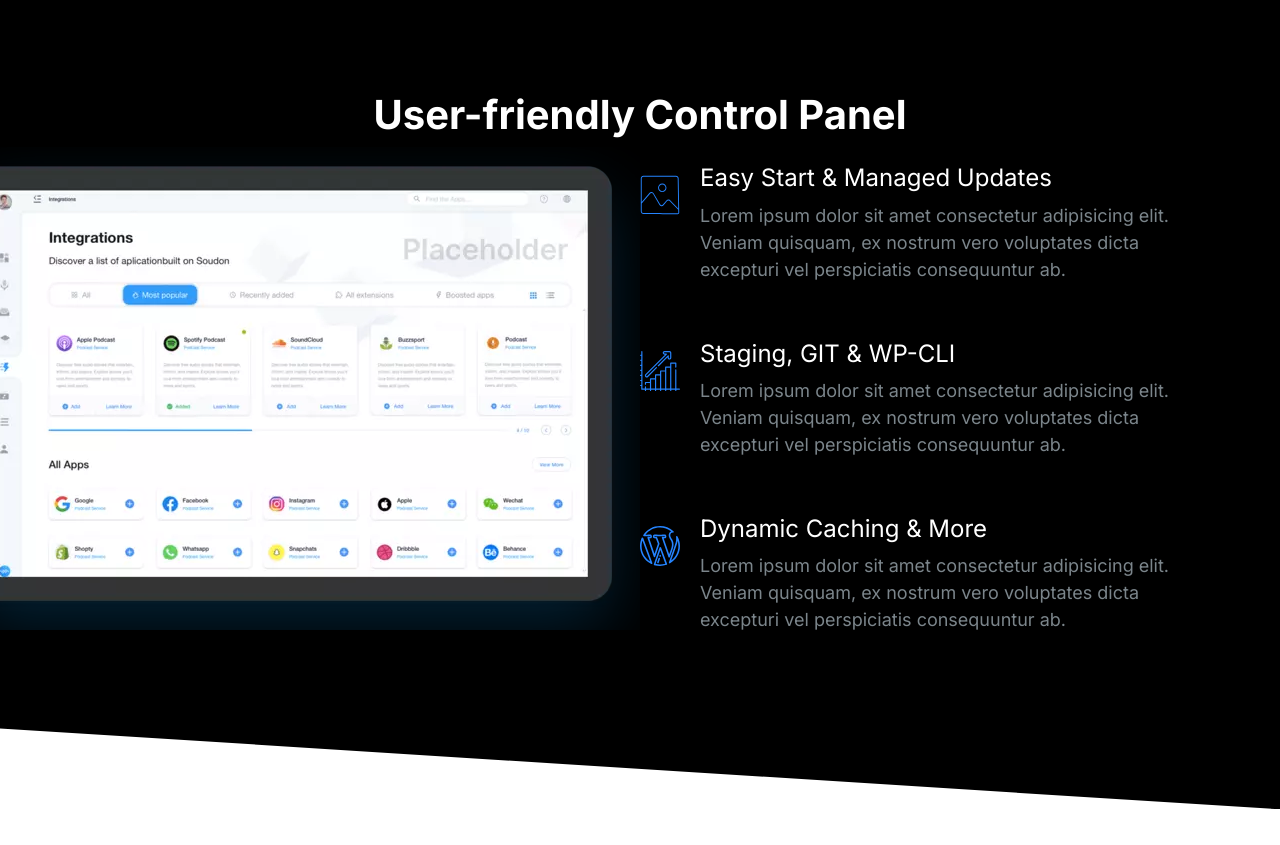
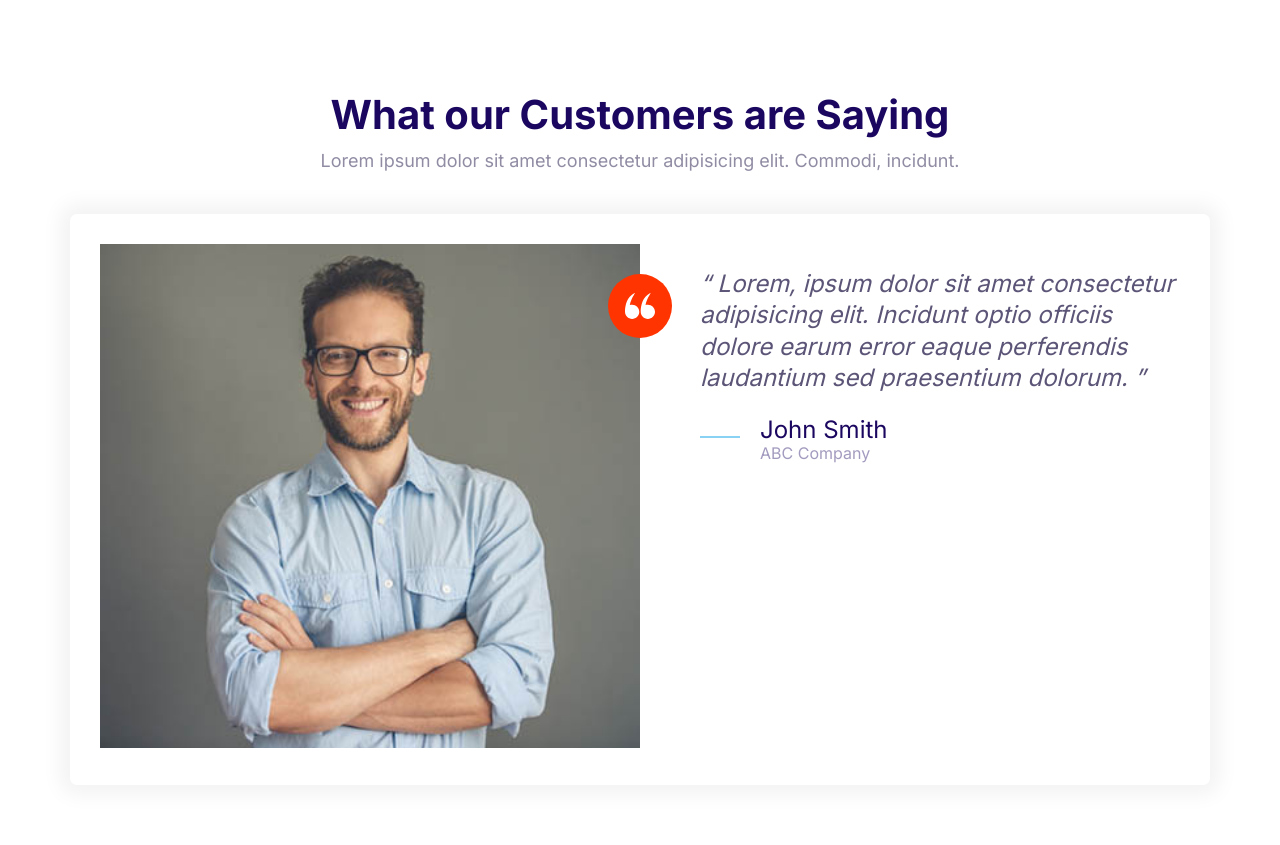
Before and after one commit to yuyilee/code_with_mosh_moshify, a plain HTML site: page index.html in a window 1280 px wide. Before the commit the page ends 809 px from the top, so only its background shows below. Drawn offline with Linux system fonts and the light colour scheme.

Commit message:
Create Testimonials Section

```diff
--- a/css/styles.css
+++ b/css/styles.css
@@ -617,6 +617,7 @@ a {
 
 .block__header {
   text-align: center;
+  margin-bottom: 4rem;
 }
 
 .block__heading {
--- a/index.html
+++ b/index.html
@@ -13,73 +13,50 @@
     <link rel="stylesheet" href="css/styles.css" />
   </head>
   <body>
-    <section class="block block--dark block--skewed-right block-showcase">
+    <section class="block">
       <header class="block__header">
-        <h2>User-friendly Control Panel</h2>
+        <h2>What our Customers are Saying</h2>
+        <p>
+          Lorem ipsum dolor sit amet consectetur adipisicing elit. Commodi,
+          incidunt.
+        </p>
       </header>
-      <div class="container grid grid--1x2">
-        <picture class="block-showcase__image">
-          <source
-            type="image/webp"
-            srcset="images/ipad.webp 1x, images/ipad@2x.webp 2x" />
-          <source
-            type="image/png"
-            srcset="images/ipad.png 1x, images/ipad@2x.png 2x" />
-          <img src="images/ipad@2x.png" alt=""
-        /></picture>
-        <ul class="list">
-          <li>
+      <div class="container">
+        <div class="card testimonial">
+          <div class="grid grid--1x2">
+            <div class="testimonial__image">
+              <img
+                src="images/testimonial.jpg"
+                alt="A happy, smiling customer"
+              />
+              <span class="icon-container icon-container--accent">
+                <svg class="icon icon--white icon--small">
+                  <use xlink:href="images/sprite.svg#quotes"></use>
+                </svg>
+              </span>
+            </div>
+            <blockquote class="quote">
+              <p class="quote__text">
+                Lorem, ipsum dolor sit amet consectetur adipisicing elit.
+                Incidunt optio officiis dolore earum error eaque perferendis
+                laudantium sed praesentium dolorum.
+              </p>
+              <footer>
                 <div class="media">
                   <div class="media__image">
-                <svg class="icon icon--primary">
-                  <use xlink:href="images/sprite.svg#snap"></use>
+                    <svg class="icon icon--primary quote__line">
+                      <use xlink:href="images/sprite.svg#line"></use>
                     </svg>
                   </div>
                   <div class="media__body">
-                <h3 class="media__title">Easy Start & Managed Updates</h3>
-                <p>
-                  Lorem ipsum dolor sit amet consectetur adipisicing elit.
-                  Veniam quisquam, ex nostrum vero voluptates dicta excepturi
-                  vel perspiciatis consequuntur ab.
-                </p>
+                    <h3 class="media__title quote__author">John Smith</h3>
+                    <p class="quote__organization">ABC Company</p>
                   </div>
                 </div>
-          </li>
-          <li>
-            <div class="media">
-              <div class="media__image">
-                <svg class="icon icon--primary">
-                  <use xlink:href="images/sprite.svg#growth"></use>
-                </svg>
-              </div>
-              <div class="media__body">
-                <h3 class="media__title">Staging, GIT & WP-CLI</h3>
-                <p>
-                  Lorem ipsum dolor sit amet consectetur adipisicing elit.
-                  Veniam quisquam, ex nostrum vero voluptates dicta excepturi
-                  vel perspiciatis consequuntur ab.
-                </p>
+              </footer>
+            </blockquote>
           </div>
         </div>
-          </li>
-          <li>
-            <div class="media">
-              <div class="media__image">
-                <svg class="icon icon--primary">
-                  <use xlink:href="images/sprite.svg#wordpress"></use>
-                </svg>
-              </div>
-              <div class="media__body">
-                <h3 class="media__title">Dynamic Caching & More</h3>
-                <p>
-                  Lorem ipsum dolor sit amet consectetur adipisicing elit.
-                  Veniam quisquam, ex nostrum vero voluptates dicta excepturi
-                  vel perspiciatis consequuntur ab.
-                </p>
-              </div>
-            </div>
-          </li>
-        </ul>
       </div>
     </section>
     <script src="js/main.js"></script>
```
Also changed, not shown: components/testimonials-block.html (added, +43 -0 lines). Lines whose indentation alone changed are shown as unchanged.
